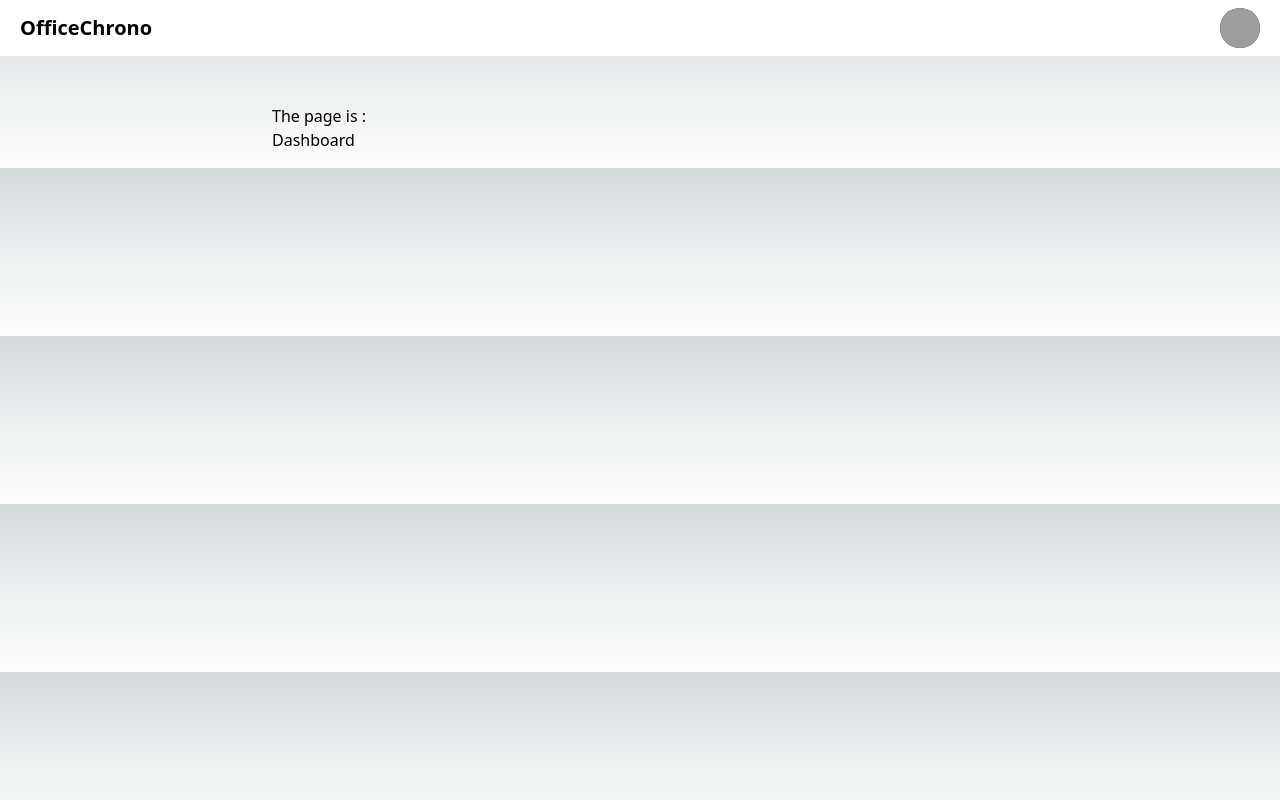
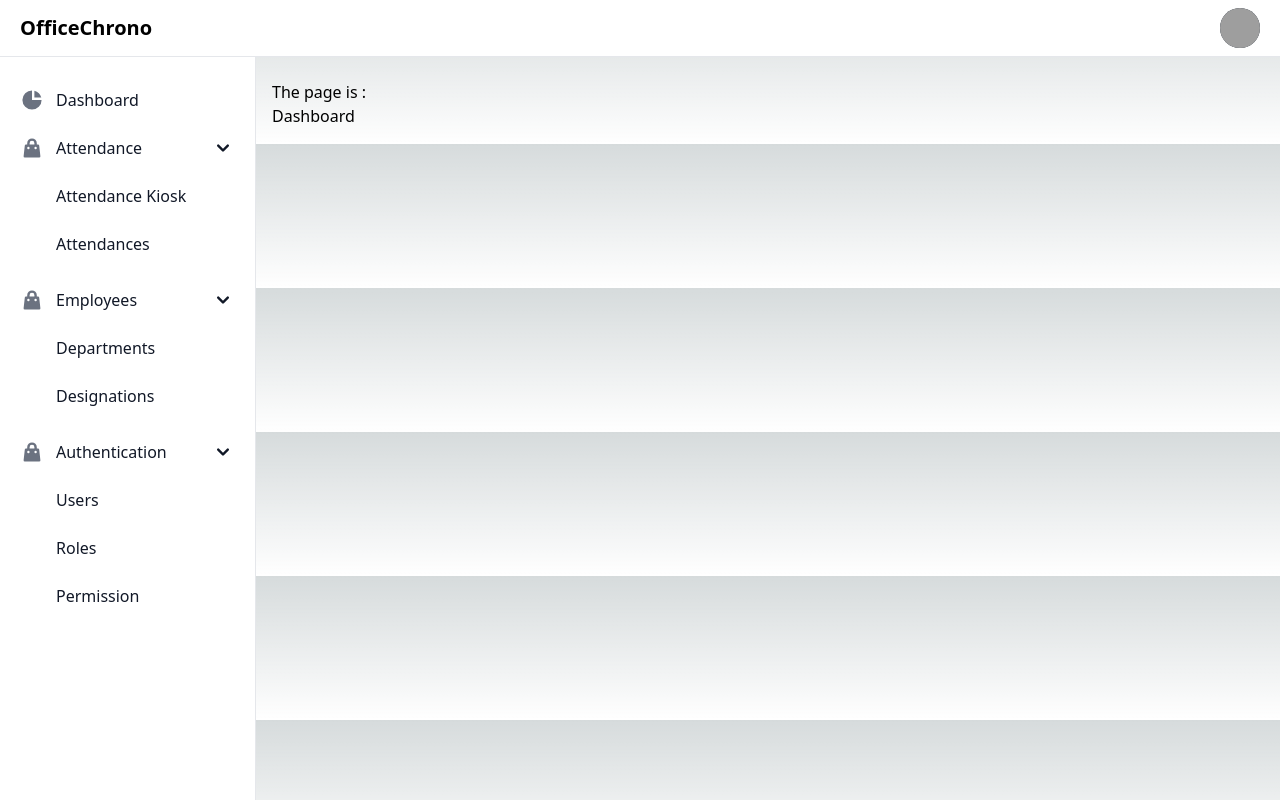
Before and after one commit to kahnu044/office-chrono, a Next.js app in the folder office-chrono-frontend/: page /dashboard in a window 1280 px wide. Built offline with nearby package versions, Linux system fonts and the light colour scheme; sample sign-in values are in the browser's storage; grey boxes are pictures that could not be loaded.

Commit message:
Sidebar Updated

```diff
--- a/office-chrono-frontend/components/Sidebar.js
+++ b/office-chrono-frontend/components/Sidebar.js
@@ -1,8 +1,111 @@
-import React from 'react'
+import React, { useState } from 'react'
+import Link from 'next/link';
 
-function Sidebar() {
+function Sidebar(props) {
+  const { isSidebarOpen } = props;
+
   return (
-    <div>Sidebar</div>
+    <>
+      <aside id="logo-sidebar" className={`fixed top-0 left-0 z-40 w-64 h-screen pt-20 transition-transform bg-white border-r border-gray-200 sm:translate-x-0 dark:bg-gray-800 dark:border-gray-700 ${isSidebarOpen ? '-translate-x-full' : ''}`} aria-label="Sidebar">
+        <div className="h-full px-3 pb-4 overflow-y-auto bg-white dark:bg-gray-800">
+          <ul className="space-y-2 font-medium">
+            <li>
+
+              <Link href="/dashboard" className="flex items-center p-2 text-gray-900 rounded-lg dark:text-white hover:bg-gray-100 dark:hover:bg-gray-700">
+                <svg aria-hidden="true" className="w-6 h-6 text-gray-500 transition duration-75 dark:text-gray-400 group-hover:text-gray-900 dark:group-hover:text-white" fill="currentColor" viewBox="0 0 20 20" xmlns="http://www.w3.org/2000/svg"><path d="M2 10a8 8 0 018-8v8h8a8 8 0 11-16 0z"></path><path d="M12 2.252A8.014 8.014 0 0117.748 8H12V2.252z"></path></svg>
+                <span className="ml-3">Dashboard</span>
+              </Link>
+            </li>
+
+            <li>
+              <Link href="/dashboard/attendance/">
+                <button type="button" className="flex items-center w-full p-2 text-gray-900 transition duration-75 rounded-lg group hover:bg-gray-100 dark:text-white dark:hover:bg-gray-700" aria-controls="dropdown-example" data-collapse-toggle="dropdown-example">
+                  <svg aria-hidden="true" className="flex-shrink-0 w-6 h-6 text-gray-500 transition duration-75 group-hover:text-gray-900 dark:text-gray-400 dark:group-hover:text-white" fill="currentColor" viewBox="0 0 20 20" xmlns="http://www.w3.org/2000/svg"><path fillRule="evenodd" d="M10 2a4 4 0 00-4 4v1H5a1 1 0 00-.994.89l-1 9A1 1 0 004 18h12a1 1 0 00.994-1.11l-1-9A1 1 0 0015 7h-1V6a4 4 0 00-4-4zm2 5V6a2 2 0 10-4 0v1h4zm-6 3a1 1 0 112 0 1 1 0 01-2 0zm7-1a1 1 0 100 2 1 1 0 000-2z" clipRule="evenodd"></path></svg>
+                  <span className="flex-1 ml-3 text-left whitespace-nowrap">Attendance</span>
+                  <svg className="w-6 h-6" fill="currentColor" viewBox="0 0 20 20" xmlns="http://www.w3.org/2000/svg"><path fillRule="evenodd" d="M5.293 7.293a1 1 0 011.414 0L10 10.586l3.293-3.293a1 1 0 111.414 1.414l-4 4a1 1 0 01-1.414 0l-4-4a1 1 0 010-1.414z" clipRule="evenodd"></path></svg>
+                </button>
+              </Link>
+              <ul className=" py-2 space-y-2">
+                <li>
+                  <Link href="/dashboard/attendance/attendance-kiosk" className="flex items-center w-full p-2 text-gray-900 transition duration-75 rounded-lg pl-11 group hover:bg-gray-100 dark:text-white dark:hover:bg-gray-700">
+                    Attendance Kiosk
+                  </Link>
+                </li>
+                <li>
+                  <Link href="/dashboard/attendances" className="flex items-center w-full p-2 text-gray-900 transition duration-75 rounded-lg pl-11 group hover:bg-gray-100 dark:text-white dark:hover:bg-gray-700">
+                    Attendances
+                  </Link>
+                </li>
+              </ul>
+            </li>
+
+            <li>
+              <Link href="/dashboard/employees">
+                <button type="button" className="flex items-center w-full p-2 text-gray-900 transition duration-75 rounded-lg group hover:bg-gray-100 dark:text-white dark:hover:bg-gray-700" aria-controls="dropdown-example" data-collapse-toggle="dropdown-example">
+                  <svg aria-hidden="true" className="flex-shrink-0 w-6 h-6 text-gray-500 transition duration-75 group-hover:text-gray-900 dark:text-gray-400 dark:group-hover:text-white" fill="currentColor" viewBox="0 0 20 20" xmlns="http://www.w3.org/2000/svg"><path fillRule="evenodd" d="M10 2a4 4 0 00-4 4v1H5a1 1 0 00-.994.89l-1 9A1 1 0 004 18h12a1 1 0 00.994-1.11l-1-9A1 1 0 0015 7h-1V6a4 4 0 00-4-4zm2 5V6a2 2 0 10-4 0v1h4zm-6 3a1 1 0 112 0 1 1 0 01-2 0zm7-1a1 1 0 100 2 1 1 0 000-2z" clipRule="evenodd"></path></svg>
+                  <span className="flex-1 ml-3 text-left whitespace-nowrap">Employees</span>
+                  <svg className="w-6 h-6" fill="currentColor" viewBox="0 0 20 20" xmlns="http://www.w3.org/2000/svg"><path fillRule="evenodd" d="M5.293 7.293a1 1 0 011.414 0L10 10.586l3.293-3.293a1 1 0 111.414 1.414l-4 4a1 1 0 01-1.414 0l-4-4a1 1 0 010-1.414z" clipRule="evenodd"></path></svg>
+                </button>
+              </Link>
+              <ul className=" py-2 space-y-2">
+                {/* <li>
+                  <Link href="/dashboard/employees" className="flex items-center w-full p-2 text-gray-900 transition duration-75 rounded-lg pl-11 group hover:bg-gray-100 dark:text-white dark:hover:bg-gray-700">
+                    Employees
+                  </Link>
+                </li> */}
+                <li>
+                  <Link href="/dashboard/employees/departments" className="flex items-center w-full p-2 text-gray-900 transition duration-75 rounded-lg pl-11 group hover:bg-gray-100 dark:text-white dark:hover:bg-gray-700">
+                    Departments
+                  </Link>
+                </li>
+                <li>
+                  <Link href="/dashboard/employees/designation" className="flex items-center w-full p-2 text-gray-900 transition duration-75 rounded-lg pl-11 group hover:bg-gray-100 dark:text-white dark:hover:bg-gray-700">
+                    Designations
+                  </Link>
+                </li>
+              </ul>
+            </li>
+
+            <li>
+              <Link href="/dashboard/auth/users">
+                <button type="button" className="flex items-center w-full p-2 text-gray-900 transition duration-75 rounded-lg group hover:bg-gray-100 dark:text-white dark:hover:bg-gray-700" aria-controls="dropdown-example" data-collapse-toggle="dropdown-example">
+                  <svg aria-hidden="true" className="flex-shrink-0 w-6 h-6 text-gray-500 transition duration-75 group-hover:text-gray-900 dark:text-gray-400 dark:group-hover:text-white" fill="currentColor" viewBox="0 0 20 20" xmlns="http://www.w3.org/2000/svg"><path fillRule="evenodd" d="M10 2a4 4 0 00-4 4v1H5a1 1 0 00-.994.89l-1 9A1 1 0 004 18h12a1 1 0 00.994-1.11l-1-9A1 1 0 0015 7h-1V6a4 4 0 00-4-4zm2 5V6a2 2 0 10-4 0v1h4zm-6 3a1 1 0 112 0 1 1 0 01-2 0zm7-1a1 1 0 100 2 1 1 0 000-2z" clipRule="evenodd"></path></svg>
+                  <span className="flex-1 ml-3 text-left whitespace-nowrap">
+                    Authentication
+                  </span>
+                  <svg className="w-6 h-6" fill="currentColor" viewBox="0 0 20 20" xmlns="http://www.w3.org/2000/svg"><path fillRule="evenodd" d="M5.293 7.293a1 1 0 011.414 0L10 10.586l3.293-3.293a1 1 0 111.414 1.414l-4 4a1 1 0 01-1.414 0l-4-4a1 1 0 010-1.414z" clipRule="evenodd"></path></svg>
+                </button>
+              </Link>
+
+              <ul className=" py-2 space-y-2">
+                <li>
+                  <Link href="/dashboard/auth/users" className="flex items-center w-full p-2 text-gray-900 transition duration-75 rounded-lg pl-11 group hover:bg-gray-100 dark:text-white dark:hover:bg-gray-700">
+                    Users
+                  </Link>
+                </li>
+                <li>
+                  <Link href="/dashboard/auth/roles" className="flex items-center w-full p-2 text-gray-900 transition duration-75 rounded-lg pl-11 group hover:bg-gray-100 dark:text-white dark:hover:bg-gray-700">
+                    Roles
+                  </Link>
+                </li>
+                <li>
+                  <Link href="/dashboard/auth/permission" className="flex items-center w-full p-2 text-gray-900 transition duration-75 rounded-lg pl-11 group hover:bg-gray-100 dark:text-white dark:hover:bg-gray-700">
+                    Permission
+                  </Link>
+                </li>
+              </ul>
+            </li>
+
+            {/* <li>
+              <a href="#" className="flex items-center p-2 text-gray-900 rounded-lg dark:text-white hover:bg-gray-100 dark:hover:bg-gray-700">
+                <svg aria-hidden="true" className="flex-shrink-0 w-6 h-6 text-gray-500 transition duration-75 dark:text-gray-400 group-hover:text-gray-900 dark:group-hover:text-white" fill="currentColor" viewBox="0 0 20 20" xmlns="http://www.w3.org/2000/svg"><path fillRule="evenodd" d="M5 4a3 3 0 00-3 3v6a3 3 0 003 3h10a3 3 0 003-3V7a3 3 0 00-3-3H5zm-1 9v-1h5v2H5a1 1 0 01-1-1zm7 1h4a1 1 0 001-1v-1h-5v2zm0-4h5V8h-5v2zM9 8H4v2h5V8z" clipRule="evenodd"></path></svg>
+                <span className="flex-1 ml-3 whitespace-nowrap">Sign Up</span>
+              </a>
+            </li> */}
+          </ul>
+        </div>
+      </aside>
+    </>
   )
 }
 
```
